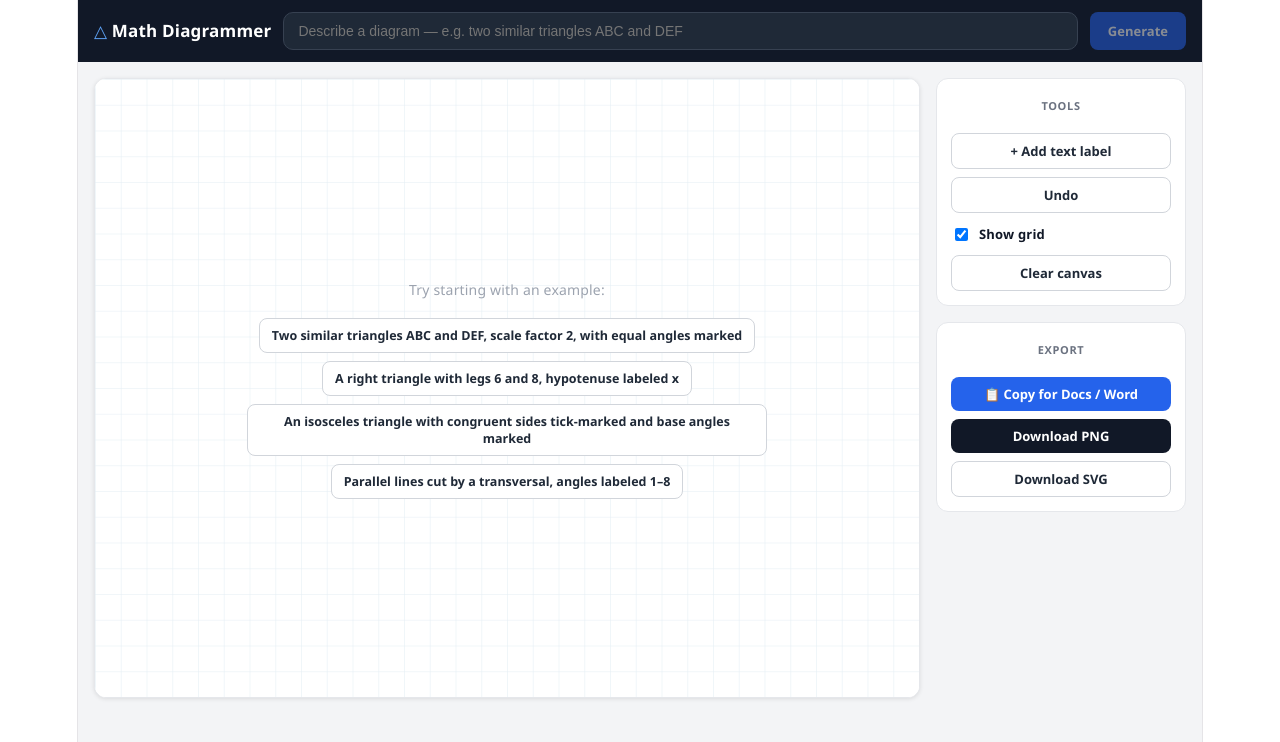
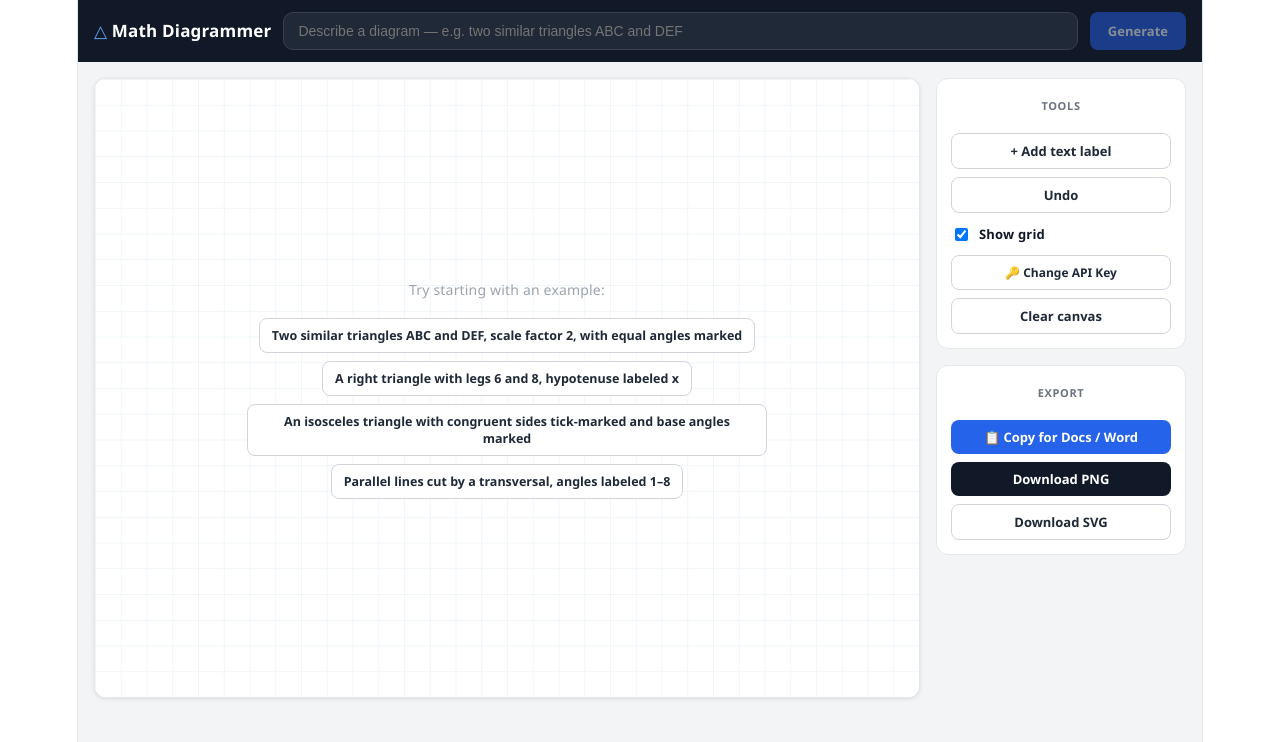
Before and after one commit to HudRey/math-diagrammer, a React (Vite) app: page / in a window 1280 px wide. Shown: the top 742 px of the page. Built offline with nearby package versions, Linux system fonts and the light colour scheme.

Commit message:
Refactor comments and improve API key handling

```diff
--- a/src/App.jsx
+++ b/src/App.jsx
@@ -215,7 +215,7 @@ function Swatches({ colors, value, onPick }) {
 }
 
 // ==========================================
-// 3. MAIN COMPONENT
+// 3. MAIN APP
 // ==========================================
 export default function App() {
   const [scene, setScene] = useState(EMPTY_SCENE);
@@ -379,7 +379,7 @@ export default function App() {
     setSelectedId(id);
   };
 
-  // Direct Google Gemini API Call (100% Free, Zero Backend Required)
+  // Google Gemini API Direct Integration
   async function generate() {
     if (!prompt.trim() || loading) return;
     setLoading(true);
@@ -402,7 +402,6 @@ export default function App() {
         userMsg = `Current diagram: ${JSON.stringify(cur)}\n\nRequest: ${prompt.trim()}`;
       }
 
-      // Try available free models in order
       const models = ["gemini-2.5-flash", "gemini-2.0-flash", "gemini-flash-latest"];
       let rawText = null;
       let lastError = null;
@@ -438,9 +437,9 @@ export default function App() {
             break;
           } else if (response.status === 400 || response.status === 403) {
             localStorage.removeItem("gemini_api_key");
-            throw new Error("Invalid Gemini API Key. Please refresh and enter a valid key from aistudio.google.com.");
+            throw new Error("Invalid API Key. Please re-enter a valid key from aistudio.google.com.");
           } else {
-            lastError = data.error?.message || "Model error";
+            lastError = data.error?.message || "Model failed to respond";
           }
         } catch (err) {
           lastError = err.message;
@@ -1097,6 +1096,15 @@ export default function App() {
             <label style={{ display: "flex", alignItems: "center", gap: 8, fontSize: 13, fontWeight: 600, cursor: "pointer" }}>
               <input type="checkbox" checked={showGrid} onChange={(e) => setShowGrid(e.target.checked)} /> Show grid
             </label>
+            <button
+              onClick={() => {
+                localStorage.removeItem("gemini_api_key");
+                alert("API key cleared! Next time you generate, you can enter a new one.");
+              }}
+              style={{ ...btnStyle, fontSize: 12 }}
+            >
+              🔑 Change API Key
+            </button>
             <button onClick={() => { pushHistory(sceneRef.current); setScene(EMPTY_SCENE); setSelectedId(null); }} style={btnStyle}>Clear canvas</button>
           </div>
 
```
